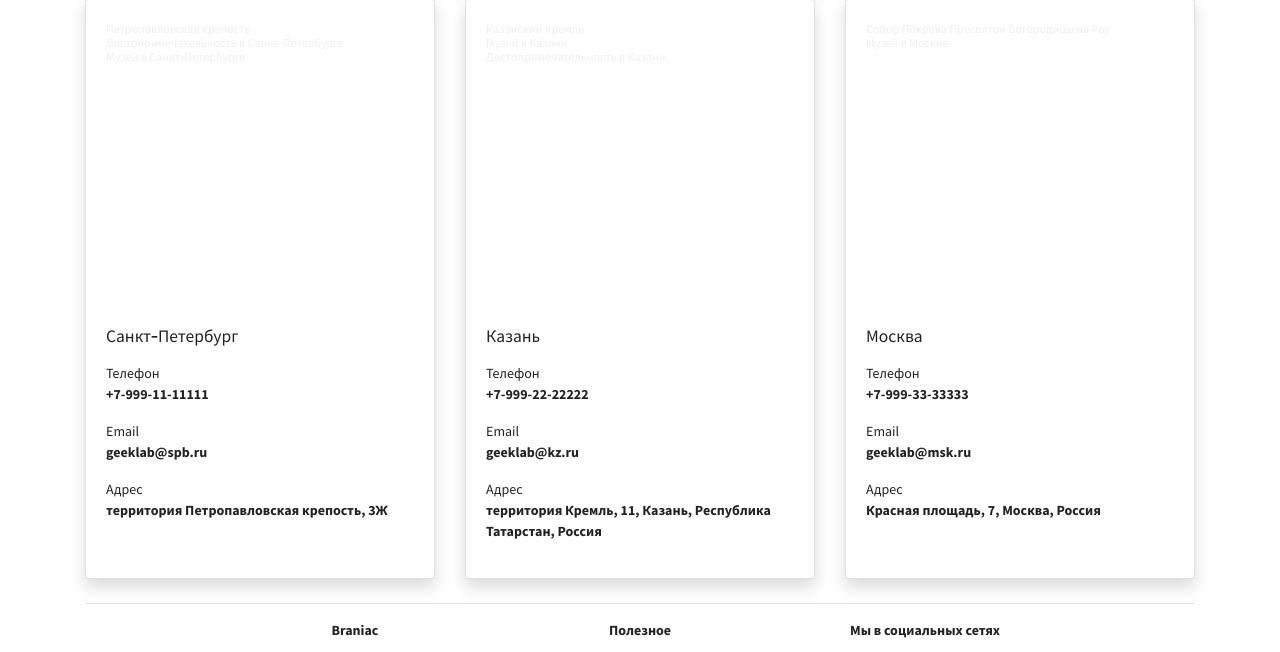
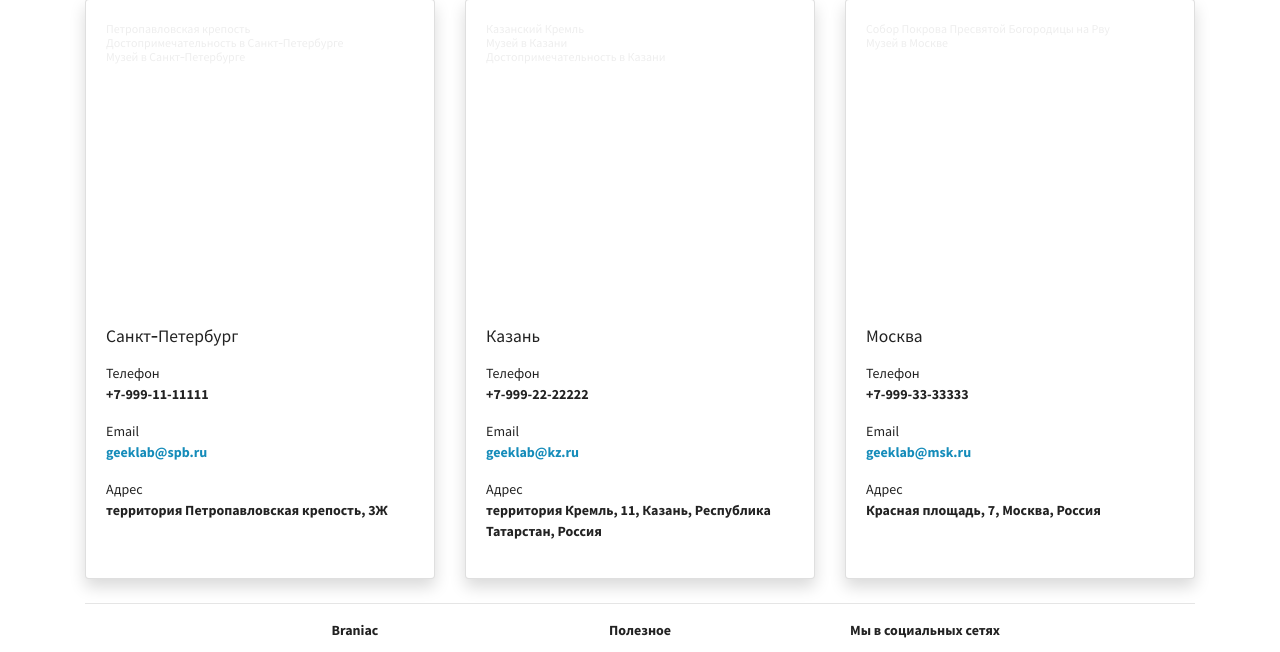
Before and after one commit to Jahdie/BraniacLMS, a Django app: page /mainapp/contacts/ in a window 1280 px wide. Shown: the part 365-1017 px from the top of the page. Run offline with Django 3.2, Linux system fonts and the light colour scheme; some libraries are stand-ins or nearby versions.

Commit message:
add filter for email link

```diff
--- a/mainapp/templates/mainapp/contacts.html
+++ b/mainapp/templates/mainapp/contacts.html
@@ -1,5 +1,6 @@
 {% extends 'base.html' %}
 {% load static %}
+{% load email_to_link %}
 {% block content %}
 
 <p>
@@ -25,7 +26,7 @@
         </ul>
         <ul class="list-unstyled">
           <li>Email</li>
-          <li><strong>geeklab@spb.ru</strong></li>
+          <li><strong>{{ 'geeklab@spb.ru'|email_to_link }}</strong></li>
         </ul>
         <ul class="list-unstyled">
           <li>Адрес</li>
@@ -48,7 +49,7 @@
         </ul>
         <ul class="list-unstyled">
           <li>Email</li>
-          <li><strong>geeklab@kz.ru</strong></li>
+          <li><strong>{{ 'geeklab@kz.ru'|email_to_link }}</strong></li>
         </ul>
         <ul class="list-unstyled">
           <li>Адрес</li>
@@ -71,7 +72,7 @@
         </ul>
         <ul class="list-unstyled">
           <li>Email</li>
-          <li><strong>geeklab@msk.ru</strong></li>
+          <li><strong>{{ 'geeklab@msk.ru'|email_to_link }}</strong></li>
         </ul>
         <ul class="list-unstyled">
           <li>Адрес</li>
--- a/mainapp/templates/mainapp/news.html
+++ b/mainapp/templates/mainapp/news.html
@@ -58,9 +58,9 @@
   <nav aria-label="Page navigation example">
     <ul class="pagination">
       <li class="page-item"><a class="page-link" href="#">Previous</a></li>
-      <li class="page-item"><a class="page-link" href="{% url 'mainapp:news_paginator' 1 %}?param1=foobar">>1</a></li>
-      <li class="page-item"><a class="page-link" href="{% url 'mainapp:news_paginator' 2 %}?param1=foobar"></a>>2</a></li>
-      <li class="page-item"><a class="page-link" href="{% url 'mainapp:news_paginator' 3 %}?param1=foobar">>3</a></li>
+      <li class="page-item"><a class="page-link" href="{% url 'mainapp:news_paginator' 1 %}?param1=foobar">1</a></li>
+      <li class="page-item"><a class="page-link" href="{% url 'mainapp:news_paginator' 1 %}?param1=foobar">2</a></li>
+      <li class="page-item"><a class="page-link" href="{% url 'mainapp:news_paginator' 1 %}?param1=foobar">3</a></li>
       <li class="page-item"><a class="page-link" href="#">Next</a></li>
     </ul>
   </nav>
--- /dev/null
+++ b/mainapp/templatetags/email_to_link.py
@@ -0,0 +1,9 @@
+from django import template
+from django.utils.safestring import mark_safe
+
+register = template.Library()
+
+
+@register.filter()
+def email_to_link(value):
+    return mark_safe(f"<a href='mailto:{value}'>{value}</a>")
--- a/templates/base.html
+++ b/templates/base.html
@@ -1,4 +1,5 @@
 {% load static %}
+
 <!doctype html>
 <html lang="ru">
 
```
Also changed, not shown: mainapp/templatetags/__init__.py (added).
